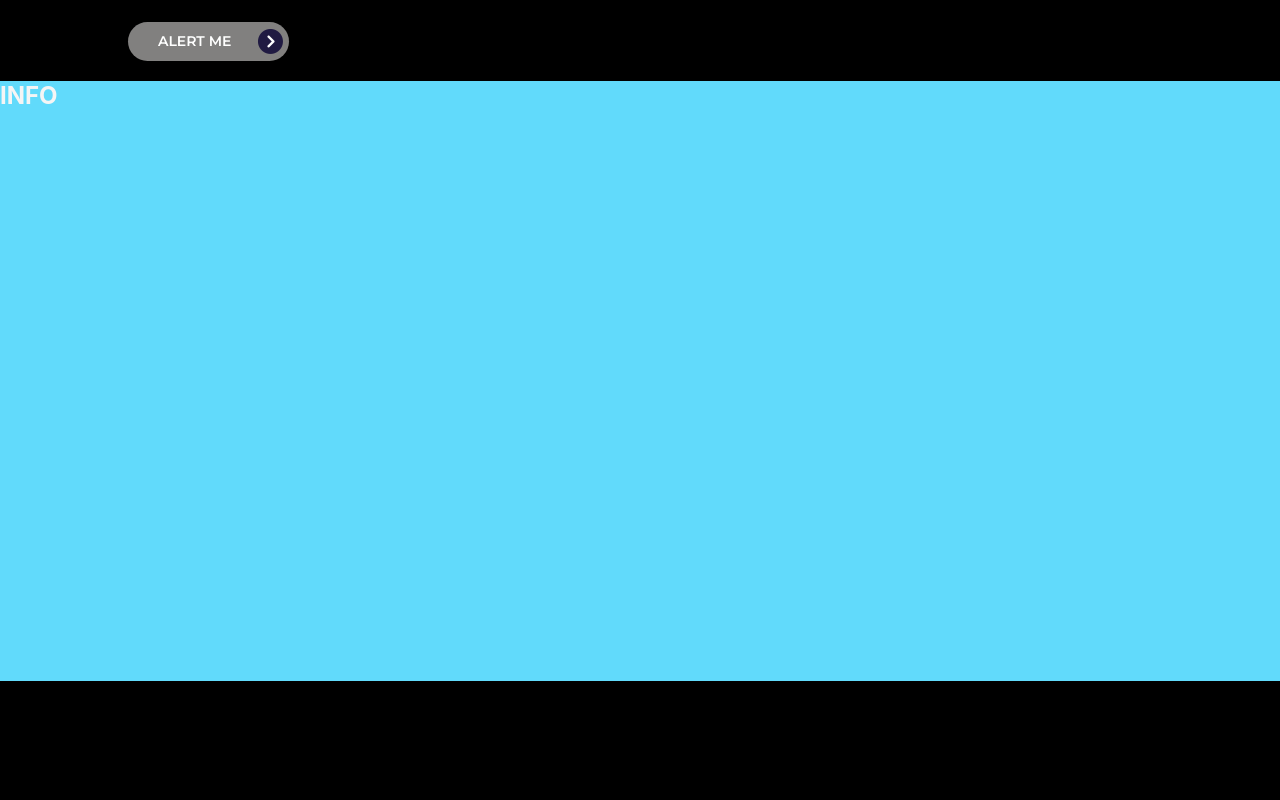
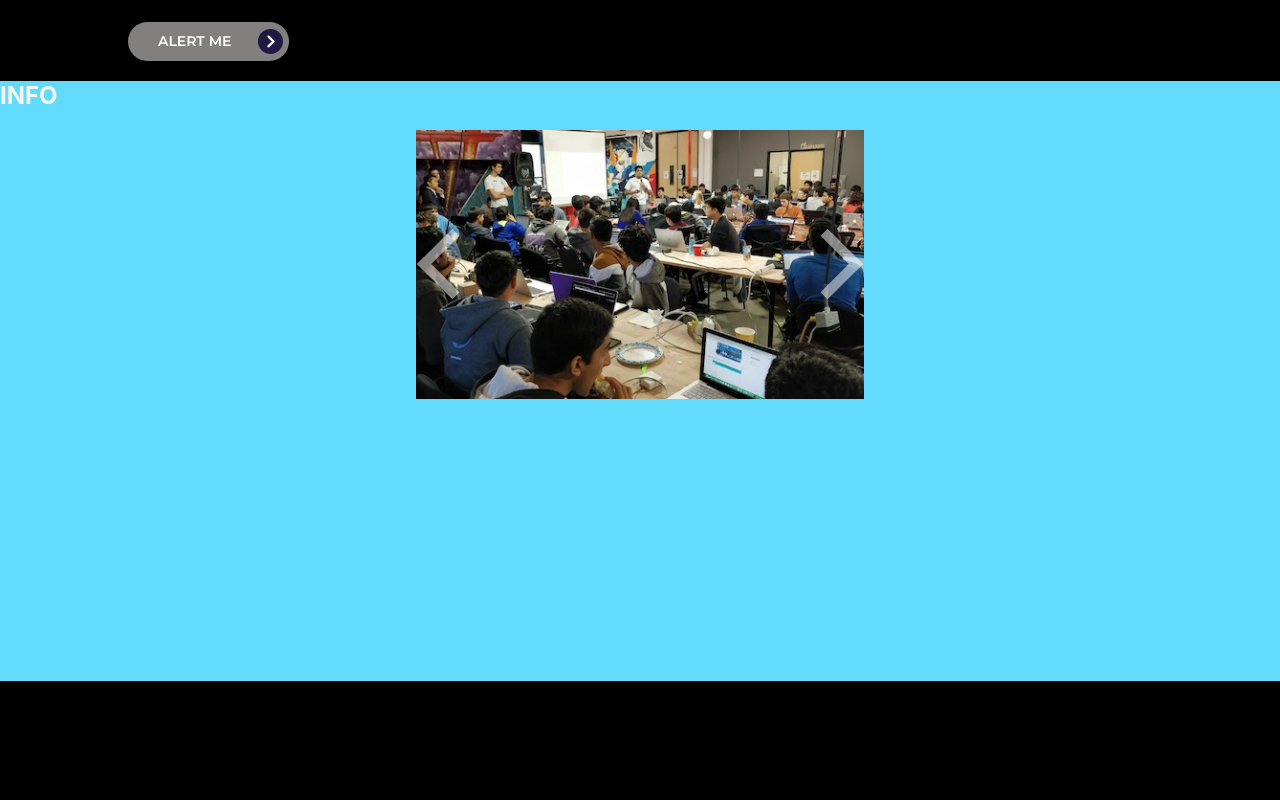
Before and after one commit to mvhacks/website-9.0, a React (Create React App) app: page / in a window 1280 px wide. Shown: the part 620-1420 px from the top of the page. Built offline with nearby package versions, Linux system fonts and the light colour scheme.

Commit message:
Tweaked image carousel

```diff
--- a/package.json
+++ b/package.json
@@ -20,6 +20,7 @@
     "react-awesome-slider": "^4.1.0",
     "react-dom": "^18.3.1",
     "react-scripts": "^5.0.1",
+    "sass": "^1.81.0",
     "web-vitals": "^2.1.4"
   },
   "scripts": {
--- a/src/App.tsx
+++ b/src/App.tsx
@@ -52,6 +52,7 @@ function App() {
         </div>
         <div className="info" ref={info}>
           <h2>INFO</h2>
+          <Carousel></Carousel>
         </div>
         <div className="schedule" ref={schedule}>
           <Schedule></Schedule>
@@ -69,7 +70,6 @@ function App() {
       <br />
       <br />
       <Footer></Footer>
-      <Carousel></Carousel>
     </div>
   );
 }
--- a/src/components/Carousel.tsx
+++ b/src/components/Carousel.tsx
@@ -1,23 +1,19 @@
-import AwesomeSlider from 'react-awesome-slider';
-import 'react-awesome-slider/dist/styles.css';
-/*import image1 from "../images/presentation.jpg";
-import image2 from "../images/mrnguyen.jpg";
-import image3 from "../images/hackers.jpg";
-import image4 from "../images/food.jpg";
-import image5 from "../images/awards.jpg";*/
-
+import AwesomeSlider from "react-awesome-slider";
+import "react-awesome-slider/dist/styles.css";
 
 const slider = (
-  <AwesomeSlider className="slider">
-    <div data-src="/presentation.jpg"/>
-    <div data-src="/mrnguyen.jpg"/>
-    <div data-src="/hackers.jpg"/>
-    <div data-src="/food.jpg"/>
-    <div data-src="/awards.jpg"/>
-
+  <AwesomeSlider
+    className="slider"
+    bullets={false} /*cssModule={AwesomeSliderStyles}*/
+  >
+    <div data-src="/presentation.jpg" />
+    <div data-src="/mrnguyen.jpg" />
+    <div data-src="/hackers.jpg" />
+    <div data-src="/food.jpg" />
+    <div data-src="/awards.jpg" />
   </AwesomeSlider>
 );
 
 export default function Carousel() {
-    return(slider);
+  return slider;
 }
--- a/src/index.css
+++ b/src/index.css
@@ -13,12 +13,23 @@ code {
 		monospace;
 }
 .slider {
-	width: 20% !important;
+	width: 35% !important;
 	height: auto !important;
 	margin:auto !important;
-
 }
-
+.awssld {
+	--slider-height-percentage: 60% !important;
+	--slider-transition-duration: 225ms !important;
+	--organic-arrow-thickness: 10px !important;
+	--organic-arrow-border-radius: 0px !important;
+	--organic-arrow-height: 50px !important;
+	--organic-arrow-color: #ffffff !important;
+	--control-button-width: 10% !important;
+	--control-button-height: 25% !important;
+	--control-button-background: transparent !important;
+	--loader-bar-color: transparent !important;
+	--loader-bar-height: 1px !important;
+}
 #footer {
 	text-align: center;
 }
```
Also changed, not shown: 1 other file (tests, documents, lock files or other folders).
